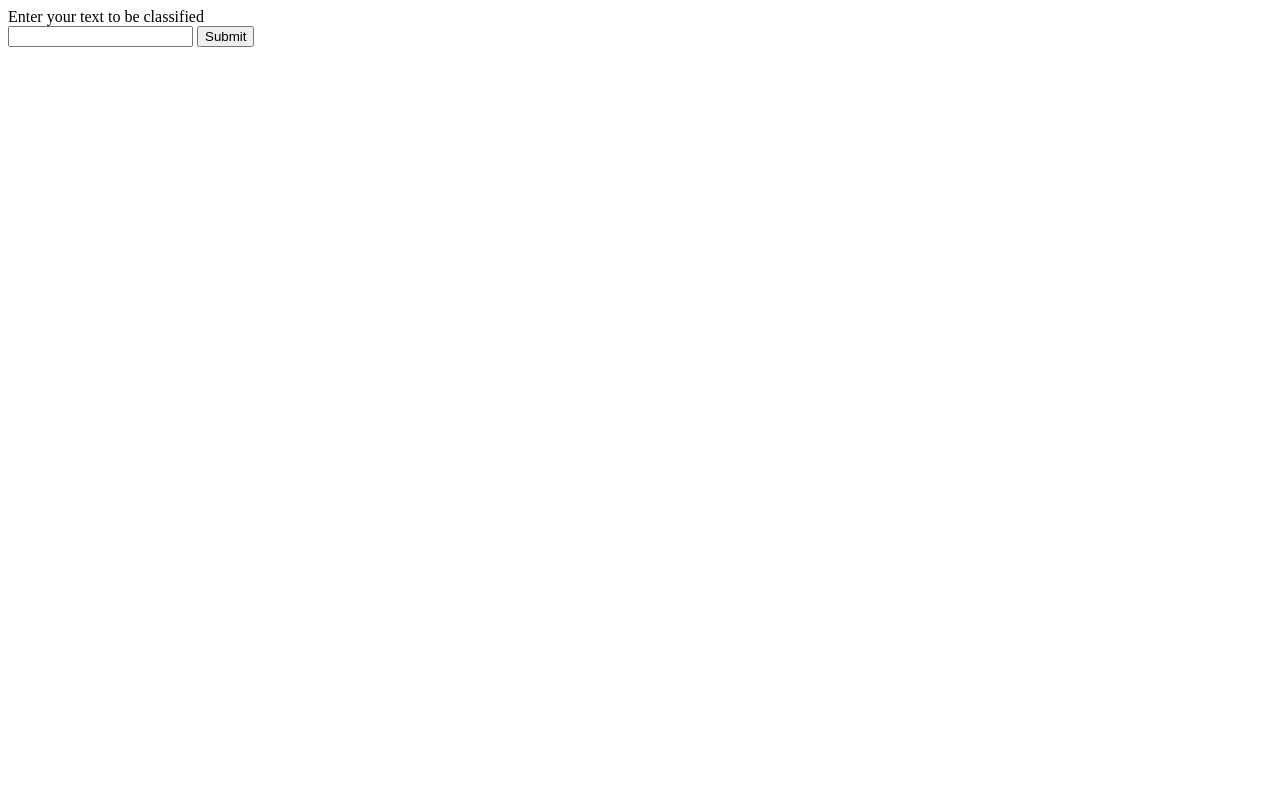
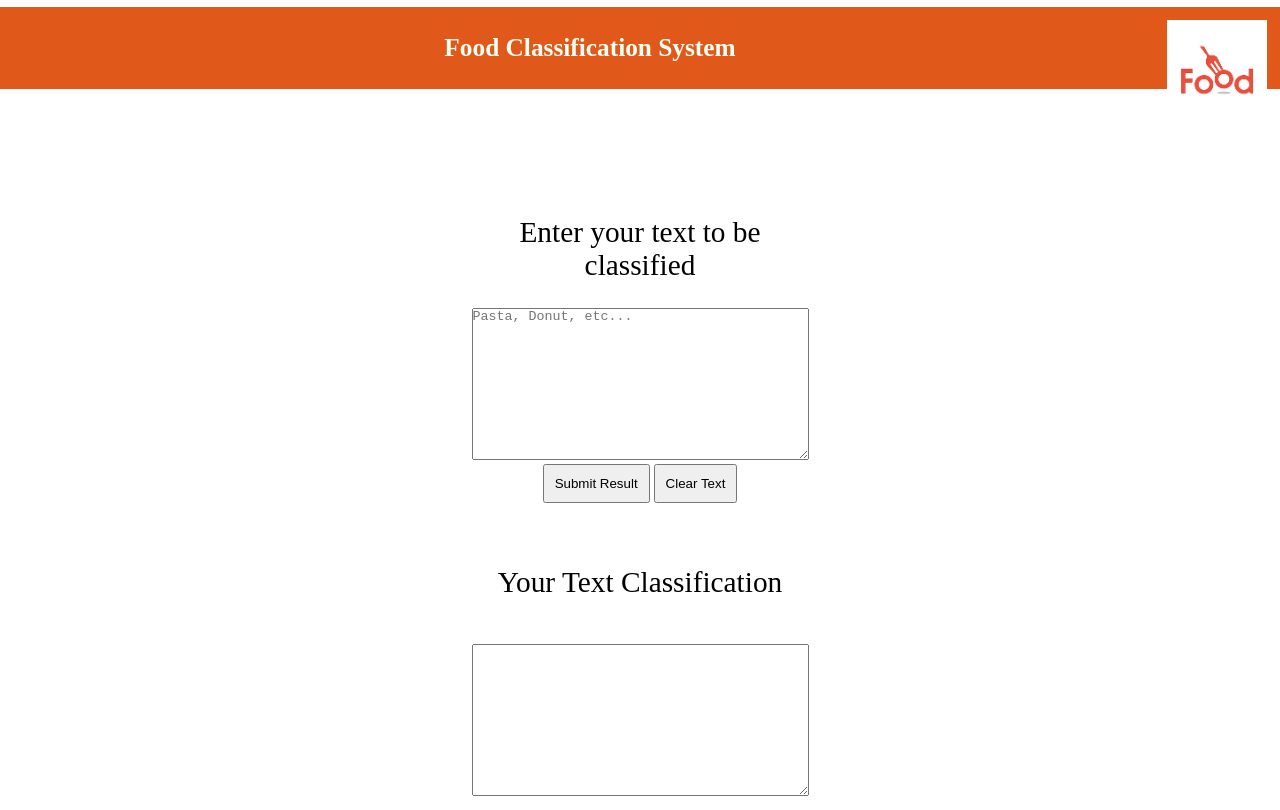
Before and after one commit to ameerahali/SE2, a website: page index.html in a window 1280 px wide. Drawn offline with Linux system fonts and the light colour scheme.

Commit message:
Update index.html

```diff
--- a/index.html
+++ b/index.html
@@ -1,17 +1,97 @@
  <!DOCTYPE html>
-<html>
+<html lang="en">
 <head>
-<meta charset="UTF-8">
-<title>Your front-end</title>
+    <meta charset="UTF-8">
+    <meta http-equiv="X-UA-Compatible" content="IE=edge">
+    <meta name="viewport" content="width=device-width, initial-scale=1.0">
+    <title>classification food</title>
 </head>
+<style type="text/css">
+       *{
+            margin: 0pt;
+            padding: 0pt;
+        }
 
+        header{
+            margin: 0pt;
+            margin-left: 0pt;
+            background-color:rgba(221, 70, 0, 0.897);
+        }
+
+        header h1{
+            margin-top: 5pt;
+            padding: 20pt;
+            font-size: 19pt;
+            font-family: 'Times New Roman', Times, serif;
+            color:rgb(240, 255, 240);
+            text-align: center;
+        }
+        p{
+            padding: 20pt;
+            font-size: 22pt;
+            font-family: 'Times New Roman', Times, serif;
+            color:rgb(0, 0, 0);
+        }
+
+        header img{
+            margin: 10pt;
+            float: right;
+        }
+
+        .center {
+		  margin: auto;
+		  margin-top: 90px;
+		  width: 30%;
+		  padding: 10px;
+		  text-align: center;
+		}
+
+        input{
+            padding: 10px;
+        }
+
+</style>
 <body>
-<form action="/fasttext">
-	Enter your text to be classified<br>
-	<input type="text" name="statement">
-	<input type="submit" value="Submit">
-</form>
+
+    <header>
+
+        <img src="logo.png"width="100"height="100" alt="logo">
+
+        <h1 class="name" ALIGN ="CENTER" > Food Classification System </h1>
+
+
+    </header>
+
+
+    <form class="center" action="#">
+
+
+        <p>Enter your text to be classified</p>
+        <textarea id='Text' name="Text" rows="10" cols="40" placeholder="Pasta, Donut, etc..."></textarea>
+        <br>
+        <input type="button" value="Submit Result" onclick="submitt()">
+        <input type="submit" value="Clear Text" onclick="clear()">
+
+        <br>
+        <br>
+        <br>
+
+        <label><p>Your Text Classification </p></label>
+        <br>
+        <textarea readonly id='result' name="Result" rows="10" cols="40"> </textarea>
+    </form>
 
 </body>
 
+<script>
+
+        function submitt(){
+            document.getElementById('result').value =  document.getElementById('result').value +" "+ document.getElementById('Text').value;
+            document.getElementById('Text').value = '';
+        }
+        function clear(){
+            document.getElementById('Text').value = '';
+        }
+        </script>
+
 </html>
```
